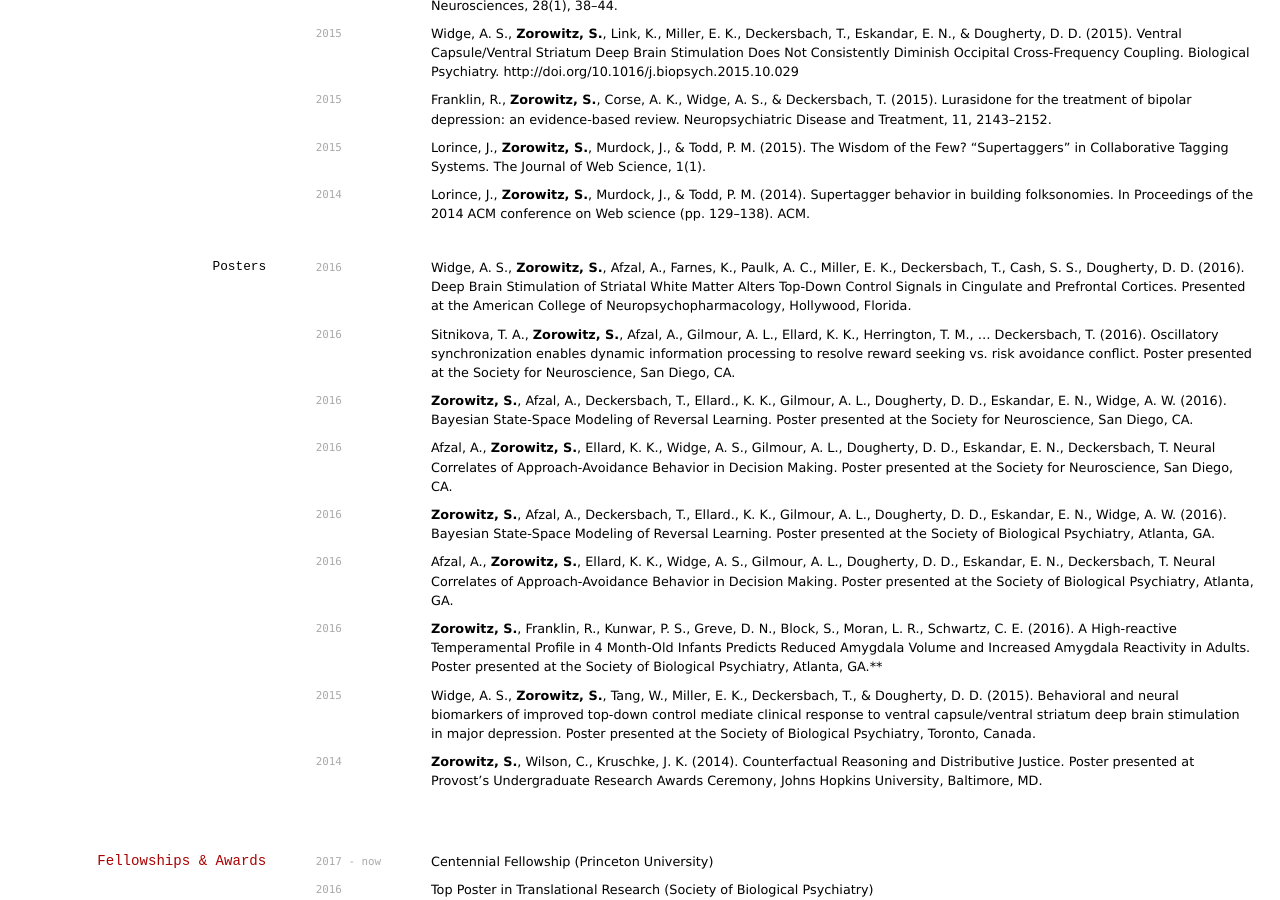
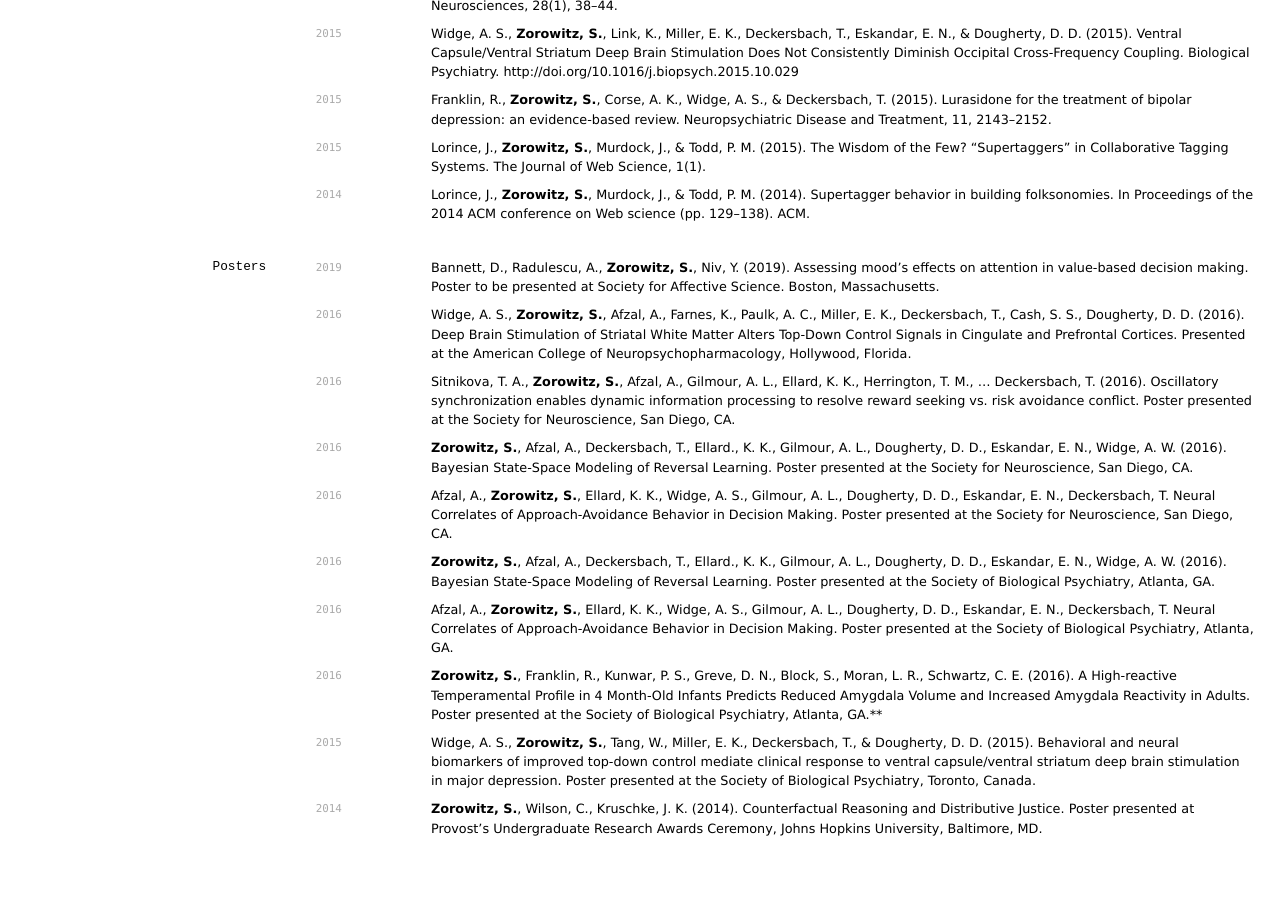
Before and after one commit to jjcchh/szoro-cv, a Jekyll site: the page built from cv.md, in a window 1280 px wide and 900 px high, scrolled down 1927 px. Built offline with Jekyll 4.4.1, drawn with Linux system fonts in a browser that asks for light colours.

Commit message:
added SAS 2019 poster

```diff
--- a/cv.md
+++ b/cv.md
@@ -128,6 +128,9 @@ Lorince, J., **Zorowitz, S.**, Murdock, J., & Todd, P. M. (2014). Supertagger be
 
 ### Posters
 
+`2019`
+Bannett, D., Radulescu, A., **Zorowitz, S.**, Niv, Y. (2019). Assessing mood's effects on attention in value-based decision making. Poster to be presented at Society for Affective Science. Boston, Massachusetts.
+
 `2016`
 Widge, A. S., **Zorowitz, S.**, Afzal, A., Farnes, K., Paulk, A. C., Miller, E. K., Deckersbach, T., Cash, S. S., Dougherty, D. D. (2016). Deep Brain Stimulation of Striatal White Matter Alters Top-Down Control Signals in Cingulate and Prefrontal Cortices. Presented at the American College of Neuropsychopharmacology, Hollywood, Florida.
 
```
